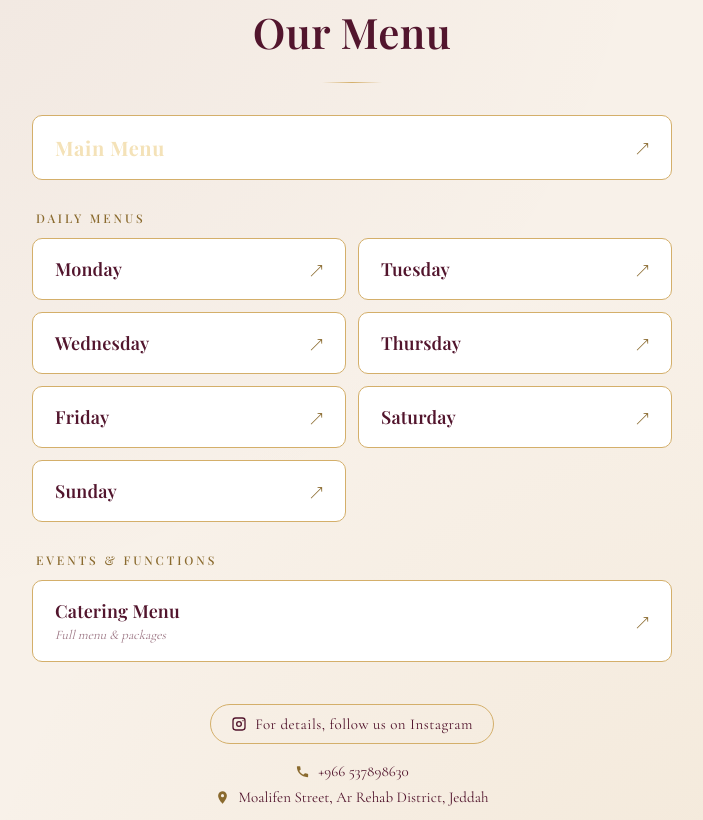
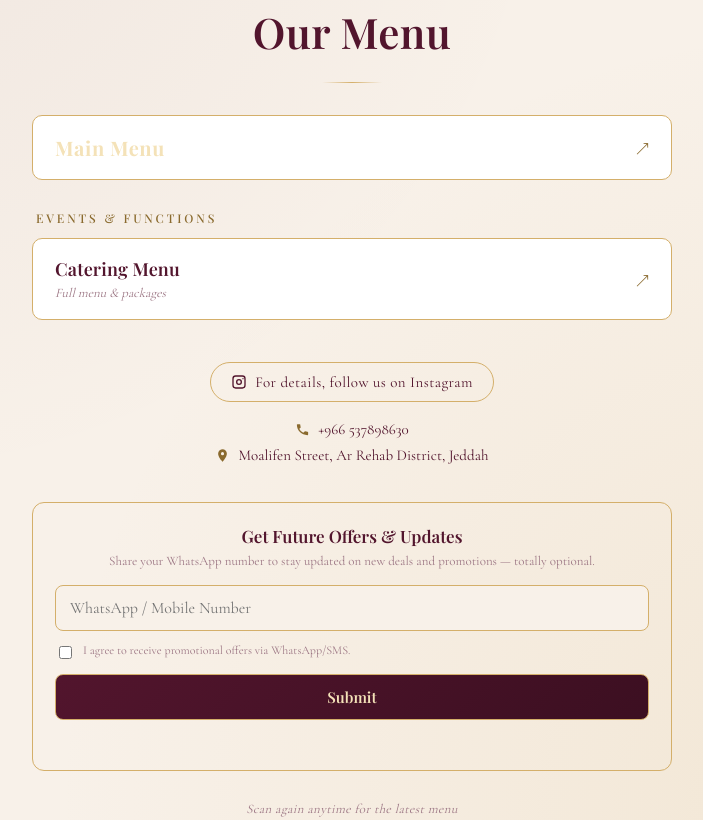
Before and after one commit to shane773/YadgarRestaurant, a plain HTML site: page index.html in a window 1280 px wide. Shown: the part 277-1097 px from the top of the page, without its empty margins (288-991 px from the left). Drawn offline with nearby package versions, Linux system fonts and the light colour scheme.

Commit message:
index.html

```diff
--- a/index.html
+++ b/index.html
@@ -319,32 +319,6 @@
     <a class="main-menu" href="pdfs/main-menu.pdf" target="_blank" rel="noopener">
       <span class="day-name">Main Menu</span><span class="arrow">↗</span>
     </a>
-
-    <div class="section-label">Daily Menus</div>
-    <div class="days">
-      <a class="card" href="pdfs/monday.pdf" target="_blank" rel="noopener">
-        <span class="day-name">Monday</span><span class="arrow">↗</span>
-      </a>
-      <a class="card" href="pdfs/tuesday.pdf" target="_blank" rel="noopener">
-        <span class="day-name">Tuesday</span><span class="arrow">↗</span>
-      </a>
-      <a class="card" href="pdfs/wednesday.pdf" target="_blank" rel="noopener">
-        <span class="day-name">Wednesday</span><span class="arrow">↗</span>
-      </a>
-      <a class="card" href="pdfs/thursday.pdf" target="_blank" rel="noopener">
-        <span class="day-name">Thursday</span><span class="arrow">↗</span>
-      </a>
-      <a class="card" href="pdfs/friday.pdf" target="_blank" rel="noopener">
-        <span class="day-name">Friday</span><span class="arrow">↗</span>
-      </a>
-      <a class="card" href="pdfs/saturday.pdf" target="_blank" rel="noopener">
-        <span class="day-name">Saturday</span><span class="arrow">↗</span>
-      </a>
-      <a class="card" href="pdfs/sunday.pdf" target="_blank" rel="noopener">
-        <span class="day-name">Sunday</span><span class="arrow">↗</span>
-      </a>
-    </div>
-
     <div class="section-label">Events &amp; Functions</div>
     <a class="catering" href="pdfs/catering.pdf" target="_blank" rel="noopener">
       <span>
```
